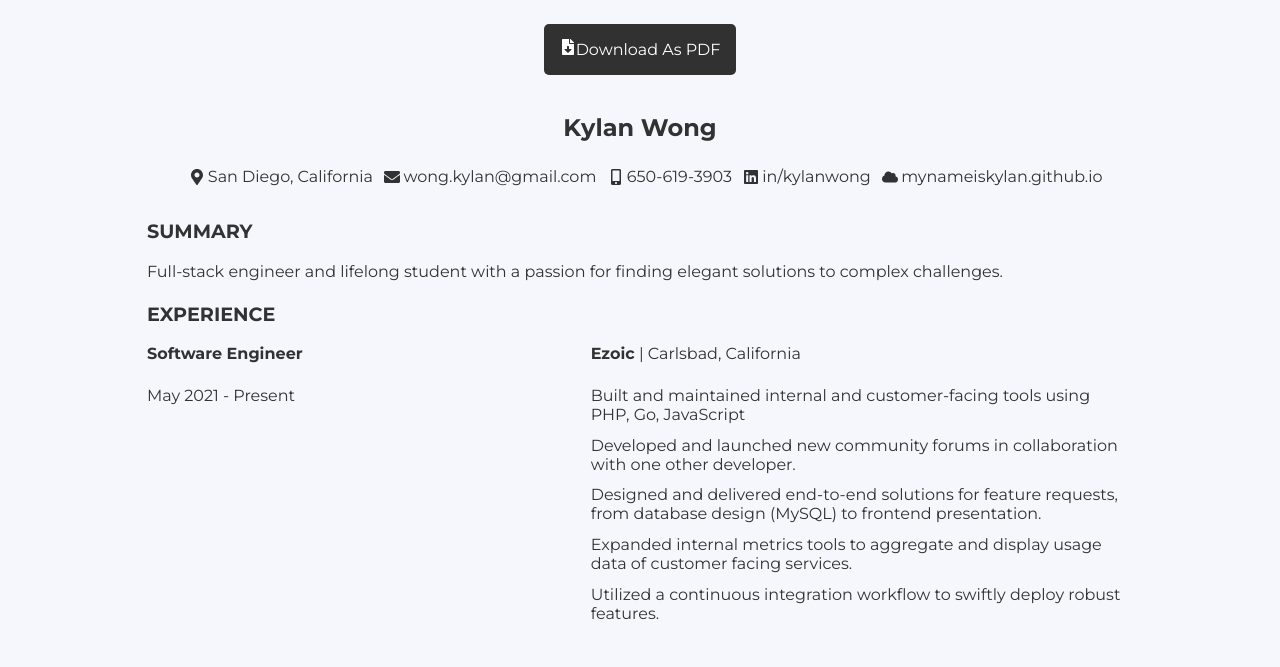
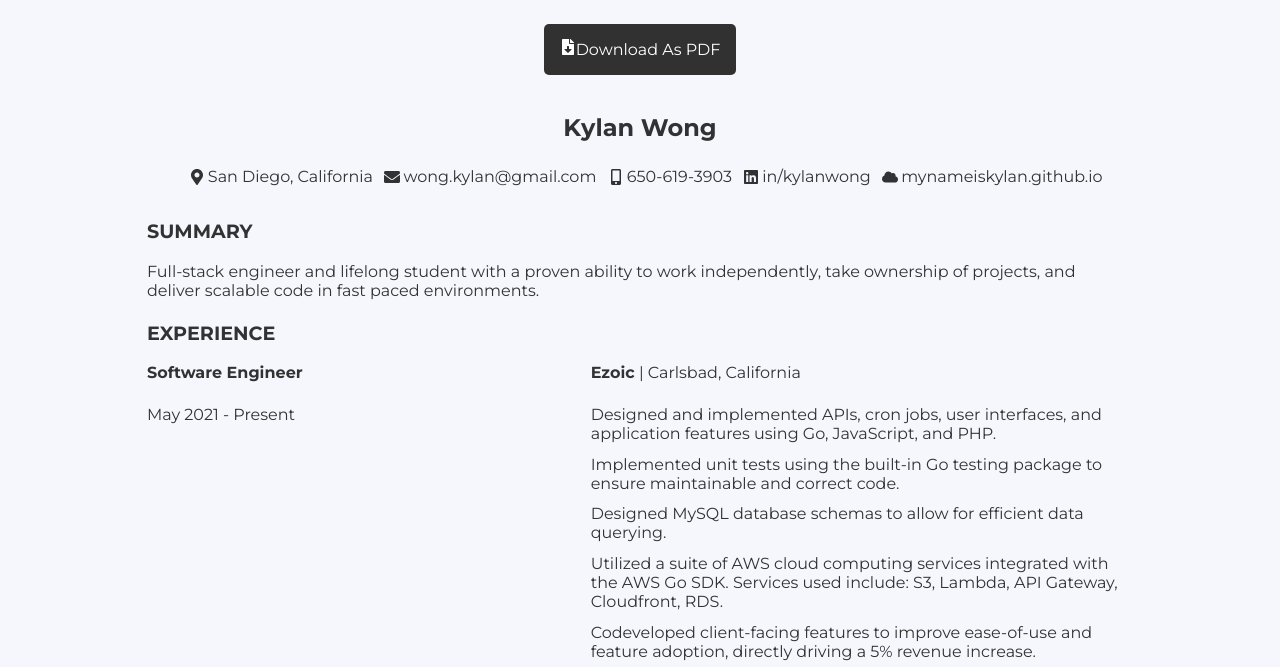
Before and after one commit to MynameisKylan/mynameiskylan.github.io, a Gatsby site: page /resume in a window 1280 px wide. Shown: the part 97-764 px from the top of the page. Built offline with nearby package versions, Linux system fonts and the light colour scheme; Gatsby itself is replaced by a stand-in of ours.

Commit message:
update resume

```diff
--- a/package.json
+++ b/package.json
@@ -5,7 +5,7 @@
   "version": "0.1.0",
   "author": "Kyle Mathews <mathews.kyle@gmail.com>",
   "dependencies": {
-    "babel-plugin-styled-components": "^1.12.0",
+    "babel-plugin-styled-components": "^1.13.3",
     "gatsby": "^3.0.0",
     "gatsby-plugin-gatsby-cloud": "^2.0.0",
     "gatsby-plugin-image": "^1.0.0",
@@ -13,7 +13,7 @@
     "gatsby-plugin-offline": "^4.0.0",
     "gatsby-plugin-react-helmet": "^4.0.0",
     "gatsby-plugin-sharp": "^3.0.0",
-    "gatsby-plugin-styled-components": "^4.0.0",
+    "gatsby-plugin-styled-components": "^4.15.0",
     "gatsby-source-filesystem": "^3.0.0",
     "gatsby-transformer-sharp": "^3.0.0",
     "prop-types": "^15.7.2",
@@ -21,7 +21,7 @@
     "react-dom": "^17.0.1",
     "react-helmet": "^6.1.0",
     "react-icons": "^4.2.0",
-    "styled-components": "^5.2.1"
+    "styled-components": "^5.3.9"
   },
   "devDependencies": {
     "gh-pages": "^3.1.0",
--- a/src/pages/resume.js
+++ b/src/pages/resume.js
@@ -136,7 +136,9 @@ const resume = () => {
           <b>SUMMARY</b>
         </h4>
         <p>
-          Full-stack engineer and lifelong student with a passion for finding elegant solutions to complex challenges.{" "}
+          Full-stack engineer and lifelong student with a proven ability to work
+          independently, take ownership of projects, and deliver scalable code
+          in fast paced environments.{" "}
         </p>
 
         <h4>
@@ -156,19 +158,29 @@ const resume = () => {
               </p>
               <ul>
                 <li>
-                  Built and maintained internal and customer-facing tools using PHP, Go, JavaScript
+                  Designed and implemented APIs, cron jobs, user interfaces, and
+                  application features using Go, JavaScript, and PHP.
                 </li>
                 <li>
-                  Developed and launched new community forums in collaboration with one other developer.
+                  Implemented unit tests using the built-in Go testing package
+                  to ensure maintainable and correct code.
                 </li>
                 <li>
-                  Designed and delivered end-to-end solutions for feature requests, from database design (MySQL) to frontend presentation.
+                  Designed MySQL database schemas to allow for efficient data
+                  querying.
                 </li>
                 <li>
-                  Expanded internal metrics tools to aggregate and display usage data of customer facing services.
+                  Utilized a suite of AWS cloud computing services integrated
+                  with the AWS Go SDK. Services used include: S3, Lambda, API
+                  Gateway, Cloudfront, RDS.
                 </li>
                 <li>
-                  Utilized a continuous integration workflow to swiftly deploy robust features.
+                  Codeveloped client-facing features to improve ease-of-use and
+                  feature adoption, directly driving a 5% revenue increase.
+                </li>
+                <li>
+                  Used agile methodologies and task boards for effective project
+                  prioritization and progress reporting.
                 </li>
               </ul>
             </Description>
@@ -280,11 +292,8 @@ const resume = () => {
         </h4>
         <div>
           <ul>
-            <li>
-              Front-End: React, Vue.js, JavaScript, jQuery, HTML, CSS
-            </li>
-            <li>Back-End: PHP, Laravel, Go, Ruby, Ruby On Rails</li>
-            <li>HTTP/AJAX Requests, RESTful APIs, CRUD Operations, Asynchronous Programming</li>
+            <li>Front-End: Vue.js, React, JavaScript, jQuery, HTML, CSS</li>
+            <li>Back-End: Go, PHP, Laravel, Ruby, Ruby On Rails</li>
             <li>Version Control: Git</li>
             <li>Object Oriented Design</li>
             <li>MySQL, Relational Databases</li>
```
Also changed, not shown: 2 other files.
